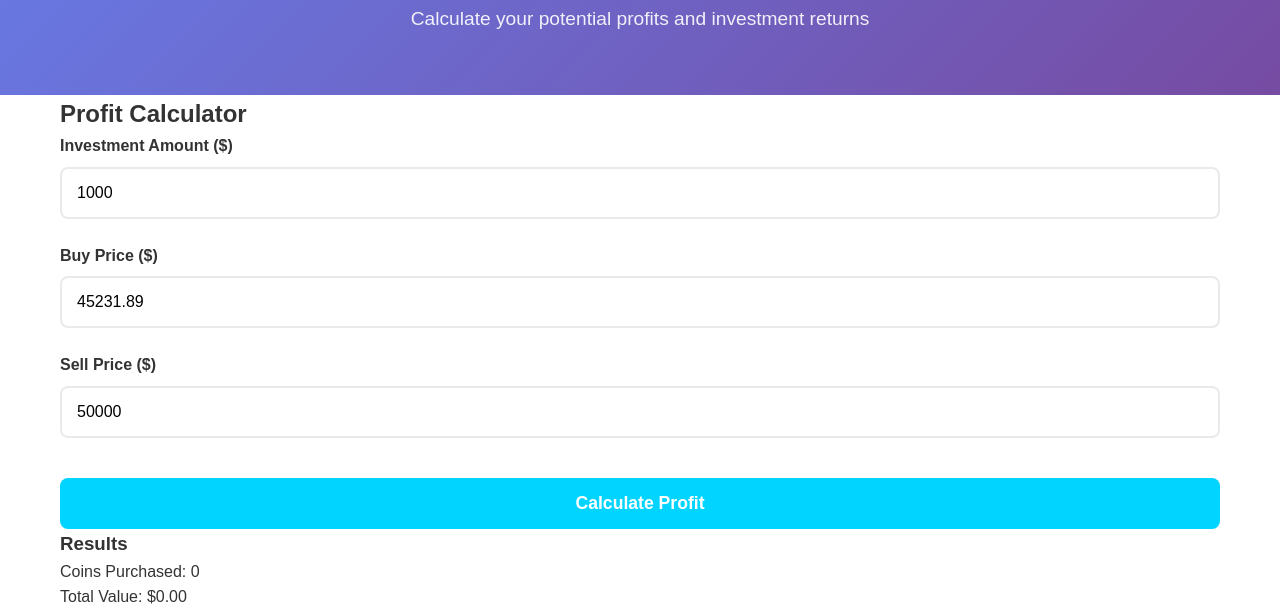
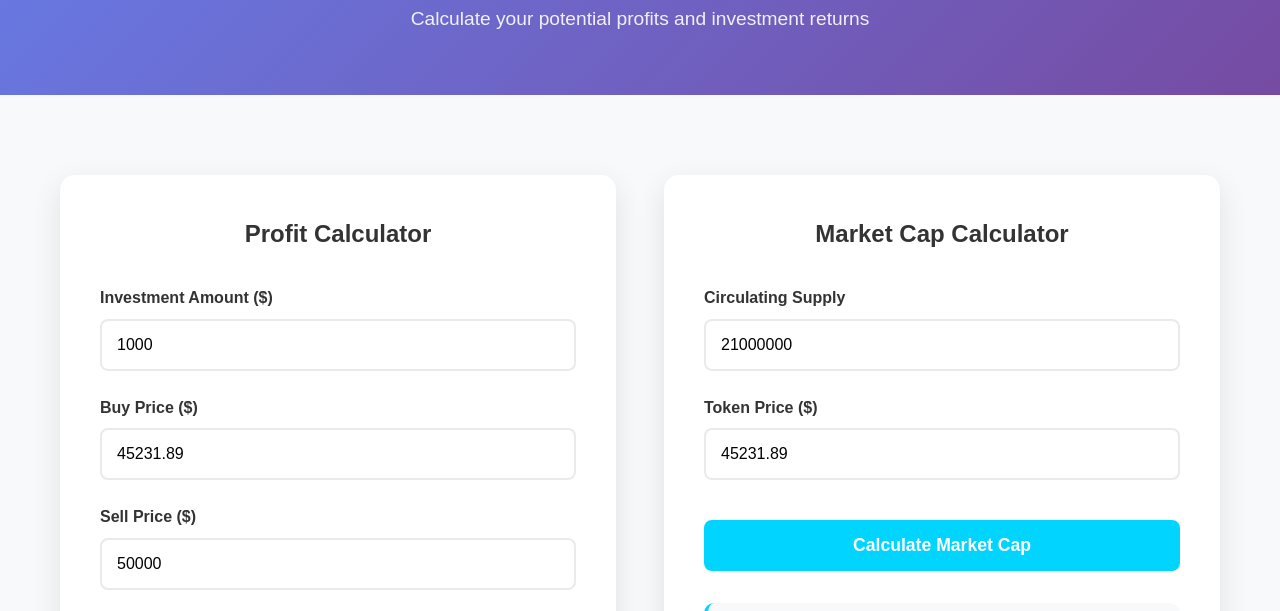
Before and after one commit to Wan010/Thecrypto, a plain HTML site: page calculator.html in a window 1280 px wide. Shown: the part 266-877 px from the top of the page. Drawn offline with Linux system fonts and the light colour scheme.

Commit message:
Update style.css

```diff
--- a/styles/style.css
+++ b/styles/style.css
@@ -972,3 +972,87 @@ body {
 .service-card .btn-service:hover::before {
     left: 100%;
 }
+
+/* Calculator Styles */
+.calculator-section {
+    padding: 80px 0;
+    background: #f8f9fa;
+}
+
+.calculator-grid {
+    display: grid;
+    grid-template-columns: repeat(auto-fit, minmax(400px, 1fr));
+    gap: 3rem;
+}
+
+.calculator-card {
+    background: white;
+    padding: 2.5rem;
+    border-radius: 15px;
+    box-shadow: 0 10px 30px rgba(0,0,0,0.1);
+}
+
+.calculator-card h2 {
+    margin-bottom: 2rem;
+    color: #333;
+    text-align: center;
+}
+
+.calculator-card .form-group {
+    margin-bottom: 1.5rem;
+}
+
+.calculator-card input {
+    width: 100%;
+    padding: 15px;
+    border: 2px solid #eaeaea;
+    border-radius: 8px;
+    font-size: 1rem;
+    transition: border-color 0.3s;
+}
+
+.calculator-card input:focus {
+    outline: none;
+    border-color: #00d4ff;
+}
+
+.results {
+    margin-top: 2rem;
+    padding: 1.5rem;
+    background: #f8f9fa;
+    border-radius: 10px;
+    border-left: 4px solid #00d4ff;
+}
+
+.results h3 {
+    margin-bottom: 1rem;
+    color: #333;
+}
+
+.result-item {
+    display: flex;
+    justify-content: space-between;
+    padding: 0.8rem 0;
+    border-bottom: 1px solid #eaeaea;
+}
+
+.result-item:last-child {
+    border-bottom: none;
+}
+
+.result-item span:first-child {
+    font-weight: 600;
+    color: #333;
+}
+
+.result-item span:last-child {
+    font-weight: bold;
+}
+
+.positive {
+    color: #4CAF50;
+}
+
+.negative {
+    color: #f44336;
+}
```
